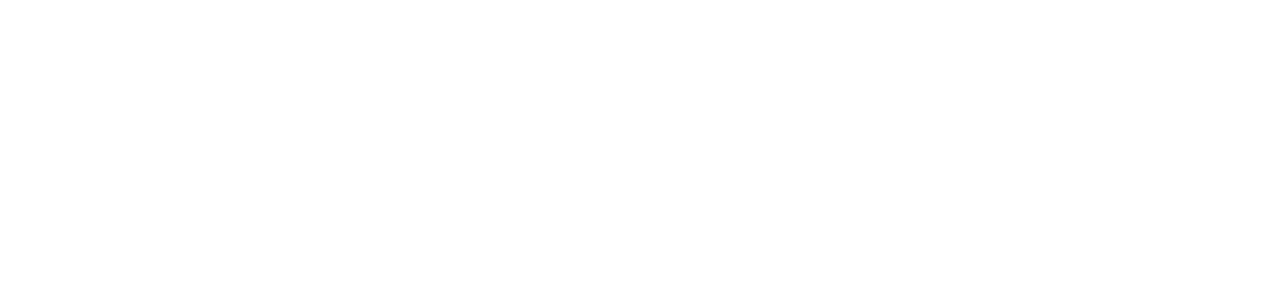
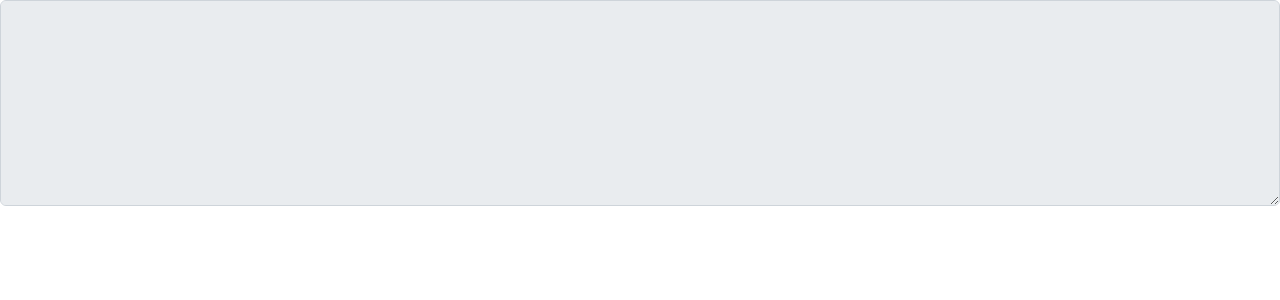
Before and after one commit to himanshu064/react-training, a React (Create React App) app: page / in a window 1280 px wide. Before the commit this address had no page. Shown: the top 300 px of the page. Built offline with nearby package versions, Linux system fonts and the light colour scheme.

Commit message:
assignment 3

```diff
--- a/public/index.html
+++ b/public/index.html
@@ -15,6 +15,8 @@
       user's mobile device or desktop. See https://developers.google.com/web/fundamentals/web-app-manifest/
     -->
     <link rel="manifest" href="%PUBLIC_URL%/manifest.json" />
+    <!-- CSS only -->
+<link href="https://cdn.jsdelivr.net/npm/bootstrap@5.2.1/dist/css/bootstrap.min.css" rel="stylesheet" integrity="sha384-iYQeCzEYFbKjA/T2uDLTpkwGzCiq6soy8tYaI1GyVh/UjpbCx/TYkiZhlZB6+fzT" crossorigin="anonymous">
     <!--
       Notice the use of %PUBLIC_URL% in the tags above.
       It will be replaced with the URL of the `public` folder during the build.
--- a/src/App.js
+++ b/src/App.js
@@ -1,18 +1,10 @@
-import { BrowserRouter, Routes, Route } from "react-router-dom";
-import Task1 from "./pages/Task1";
-import Task2 from "./pages/Task2";
-import Task3 from "./pages/Task3";
-
-function App() {
+import React from "react";
+import Copy from "./Component/Copy";
+const App = () => {
   return (
-    <BrowserRouter>
-      <Routes>
-        <Route path='/task1' element={<Task1 />} />
-        <Route path='/task2' element={<Task2 />} />
-        <Route path='/task3' element={<Task3 />} />
-      </Routes>
-    </BrowserRouter>
+    <>
+      <Copy />
+    </>
   );
-}
-
+};
 export default App;
--- /dev/null
+++ b/src/Component/Copy.js
@@ -0,0 +1,19 @@
+import React from "react";
+const Copy = () => {
+  window.addEventListener("paste", (e) => {
+    const clipboard = e.clipboardData;
+    const pasteData = clipboard.getData("Text");
+    document.getElementById("textArea").value = pasteData;
+  });
+  return (
+    <>
+      <textarea
+        rows="8"
+        className="form-control"
+        disabled
+        id="textArea"
+      ></textarea>
+    </>
+  );
+};
+export default Copy;
--- a/src/pages/Task1/index.js
+++ /dev/null
@@ -1,7 +0,0 @@
-import React from "react";
-
-const Task1 = () => {
-  return <div>Task1</div>;
-};
-
-export default Task1;
--- a/src/pages/Task2/index.js
+++ /dev/null
@@ -1,7 +0,0 @@
-import React from "react";
-
-const Task2 = () => {
-  return <div>Task2</div>;
-};
-
-export default Task2;
--- a/src/pages/Task3/index.js
+++ /dev/null
@@ -1,7 +0,0 @@
-import React from "react";
-
-const Task3 = () => {
-  return <div>Task3</div>;
-};
-
-export default Task3;
```
Also changed, not shown: src/pages/Task1/readme.md (deleted), src/pages/Task2/readme.md (deleted), src/pages/Task3/readme.md (deleted).
